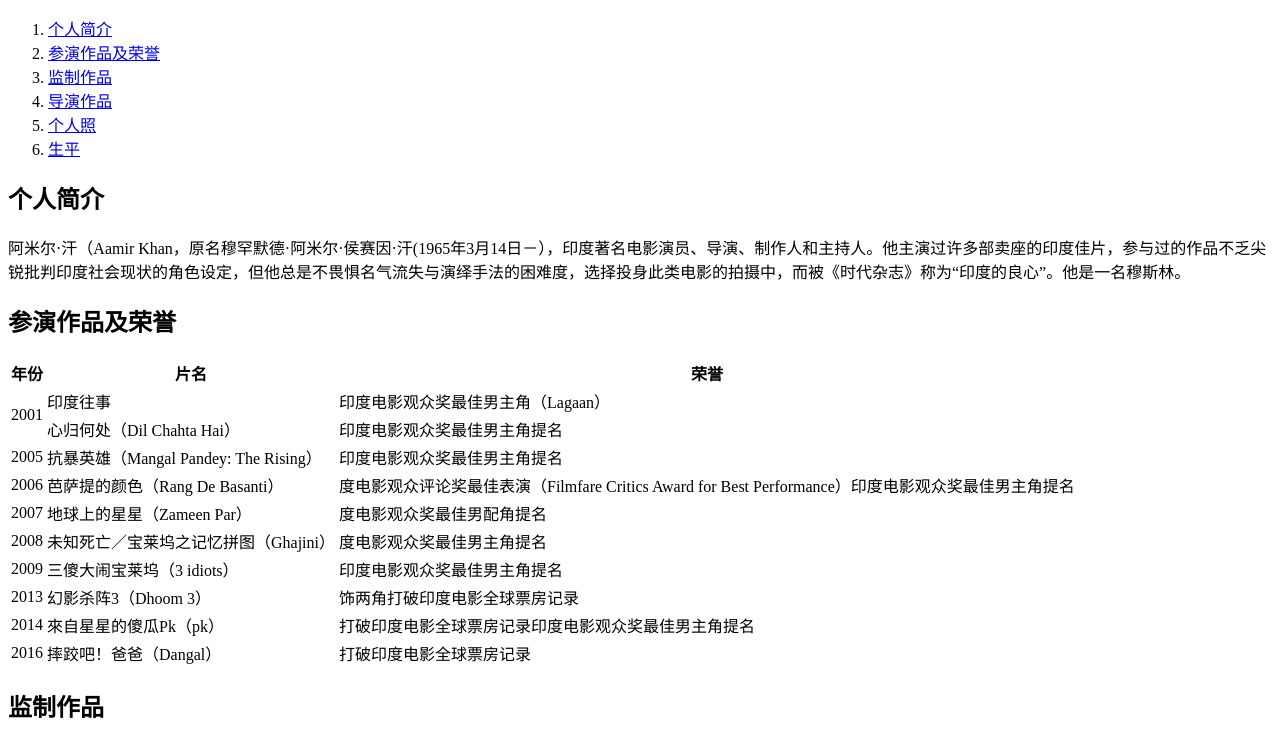
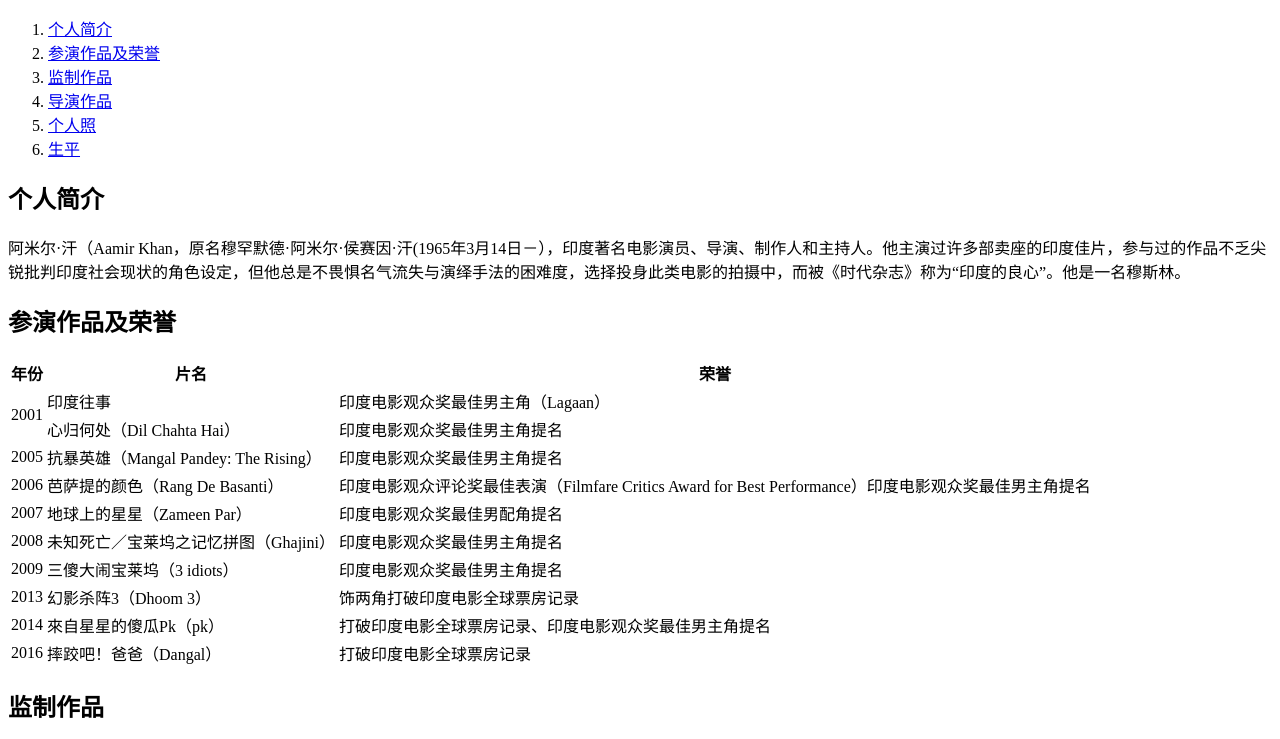
Before and after one commit to shenjingwa444/Aamir-Khan-profile, a plain HTML site: page index.html in a window 1280 px wide. Shown: the top 739 px of the page. Drawn offline with Linux system fonts and the light colour scheme.

Commit message:
修改错别字

```diff
--- a/index.html
+++ b/index.html
@@ -65,19 +65,19 @@
               <td>2006</td>
               <td>芭萨提的颜色（Rang De Basanti）</td>
               <td>
-                度电影观众评论奖最佳表演（Filmfare Critics Award for Best
+                印度电影观众评论奖最佳表演（Filmfare Critics Award for Best
                 Performance）印度电影观众奖最佳男主角提名
               </td>
             </tr>
             <tr>
               <td>2007</td>
               <td>地球上的星星（Zameen Par）</td>
-              <td>度电影观众奖最佳男配角提名</td>
+              <td>印度电影观众奖最佳男配角提名</td>
             </tr>
             <tr>
               <td>2008</td>
               <td>未知死亡／宝莱坞之记忆拼图（Ghajini）</td>
-              <td>度电影观众奖最佳男主角提名</td>
+              <td>印度电影观众奖最佳男主角提名</td>
             </tr>
             <tr>
               <td>2009</td>
@@ -92,7 +92,7 @@
             <tr>
               <td>2014</td>
               <td>來自星星的傻瓜Pk（pk）</td>
-              <td>打破印度电影全球票房记录印度电影观众奖最佳男主角提名</td>
+              <td>打破印度电影全球票房记录、印度电影观众奖最佳男主角提名</td>
             </tr>
             <tr>
               <td>2016</td>
```
